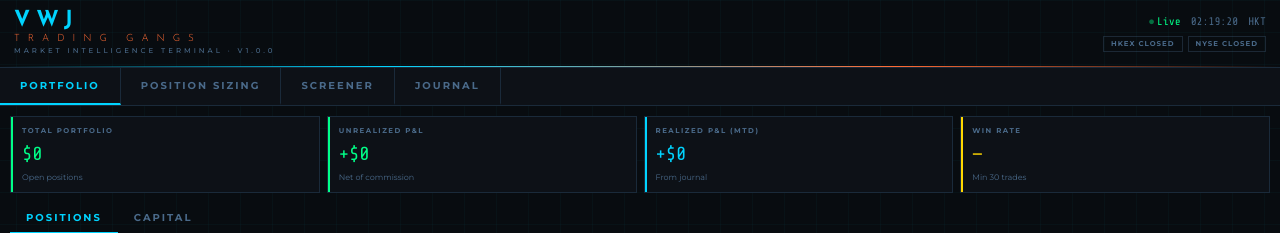
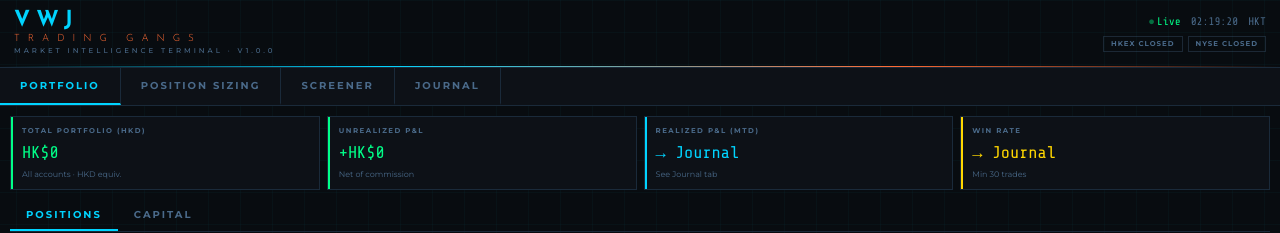
Before and after one commit to jonahliew8881/vwj-trading-gangs, a React (Vite) app in the folder frontend/: page / in a window 1280 px wide. Shown: the top 233 px of the page. Built offline with nearby package versions, Linux system fonts and the light colour scheme; no server answers; the database is empty.

Commit message:
feat: multi-currency display HKD/USD

```diff
--- a/frontend/src/components/portfolio/MetricsRow.jsx
+++ b/frontend/src/components/portfolio/MetricsRow.jsx
@@ -1,6 +1,13 @@
 import React from 'react'
 
-export default function MetricsRow({ totalValue, unrealizedPnL }) {
+export default function MetricsRow({ totalValue, unrealizedPnL, currency = 'HKD' }) {
+  const symbol = currency === 'HKD' ? 'HK$' : '$'
+
+  const formatVal = (v, ccy) => {
+    const sym = ccy === 'HKD' ? 'HK$' : '$'
+    return `${sym}${Math.abs(v).toLocaleString(undefined, { maximumFractionDigits: 0 })}`
+  }
+
   return (
     <div style={{
       display: 'grid',
@@ -9,29 +16,29 @@ export default function MetricsRow({ totalValue, unrealizedPnL }) {
       marginBottom: '10px',
     }}>
       <MetricCard
-        label="Total Portfolio"
-        value={`$${totalValue.toLocaleString(undefined, { maximumFractionDigits: 0 })}`}
-        sub="Open positions"
+        label="Total Portfolio (HKD)"
+        value={`HK$${totalValue.toLocaleString(undefined, { maximumFractionDigits: 0 })}`}
+        sub="All accounts · HKD equiv."
         accent="var(--cy-green)"
         valueColor="var(--cy-green)"
       />
       <MetricCard
         label="Unrealized P&L"
-        value={`${unrealizedPnL >= 0 ? '+' : ''}$${Math.abs(unrealizedPnL).toLocaleString(undefined, { maximumFractionDigits: 0 })}`}
+        value={`${unrealizedPnL >= 0 ? '+' : '-'}${formatVal(unrealizedPnL, currency)}`}
         sub="Net of commission"
         accent="var(--cy-green)"
         valueColor={unrealizedPnL >= 0 ? 'var(--cy-green)' : 'var(--cy-red)'}
       />
       <MetricCard
         label="Realized P&L (MTD)"
-        value="+$0"
-        sub="From journal"
+        value="→ Journal"
+        sub="See Journal tab"
         accent="var(--cy-accent)"
         valueColor="var(--cy-accent)"
       />
       <MetricCard
         label="Win Rate"
-        value="—"
+        value="→ Journal"
         sub="Min 30 trades"
         accent="var(--cy-yellow)"
         valueColor="var(--cy-yellow)"
@@ -65,7 +72,7 @@ function MetricCard({ label, value, sub, accent, valueColor }) {
       </div>
       <div style={{
         fontFamily: "'Share Tech Mono', monospace",
-        fontSize: '19px',
+        fontSize: '17px',
         color: valueColor,
       }}>
         {value}
```
